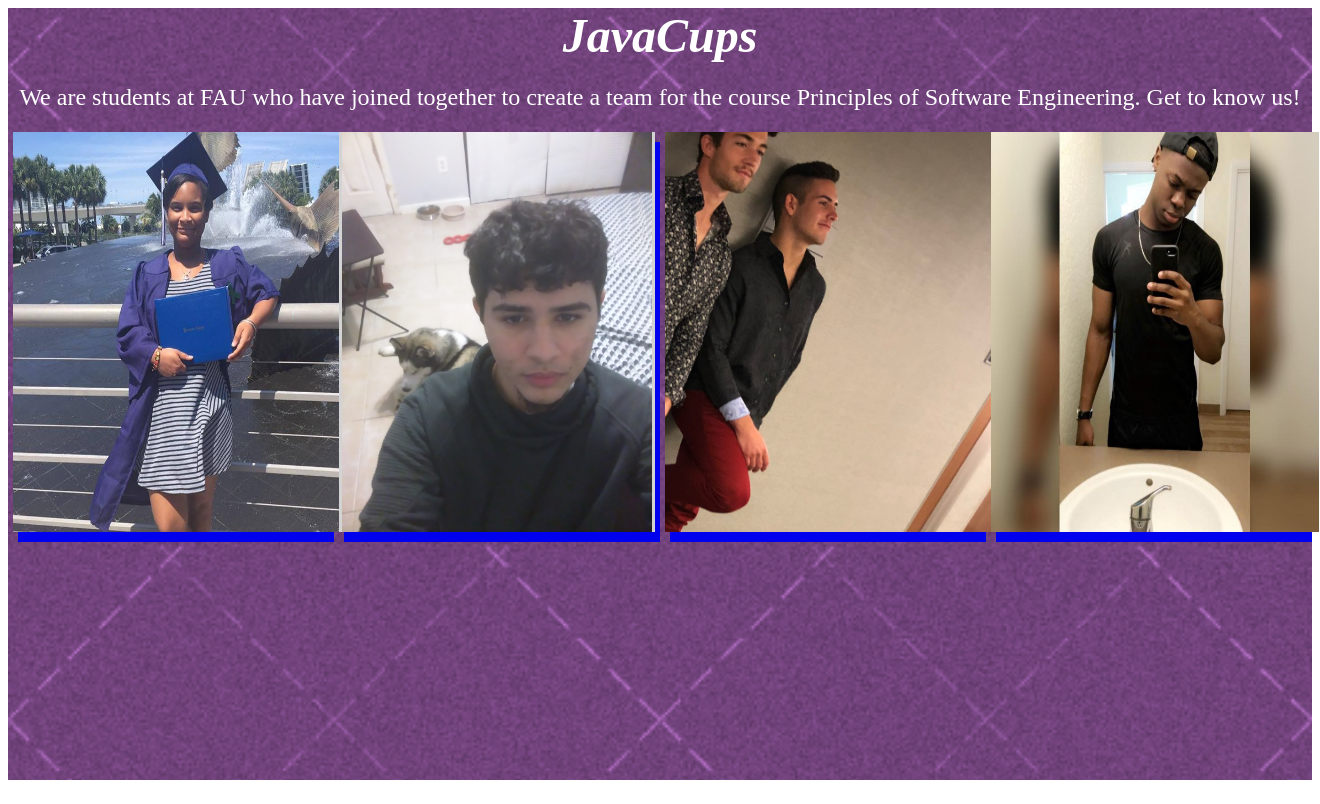
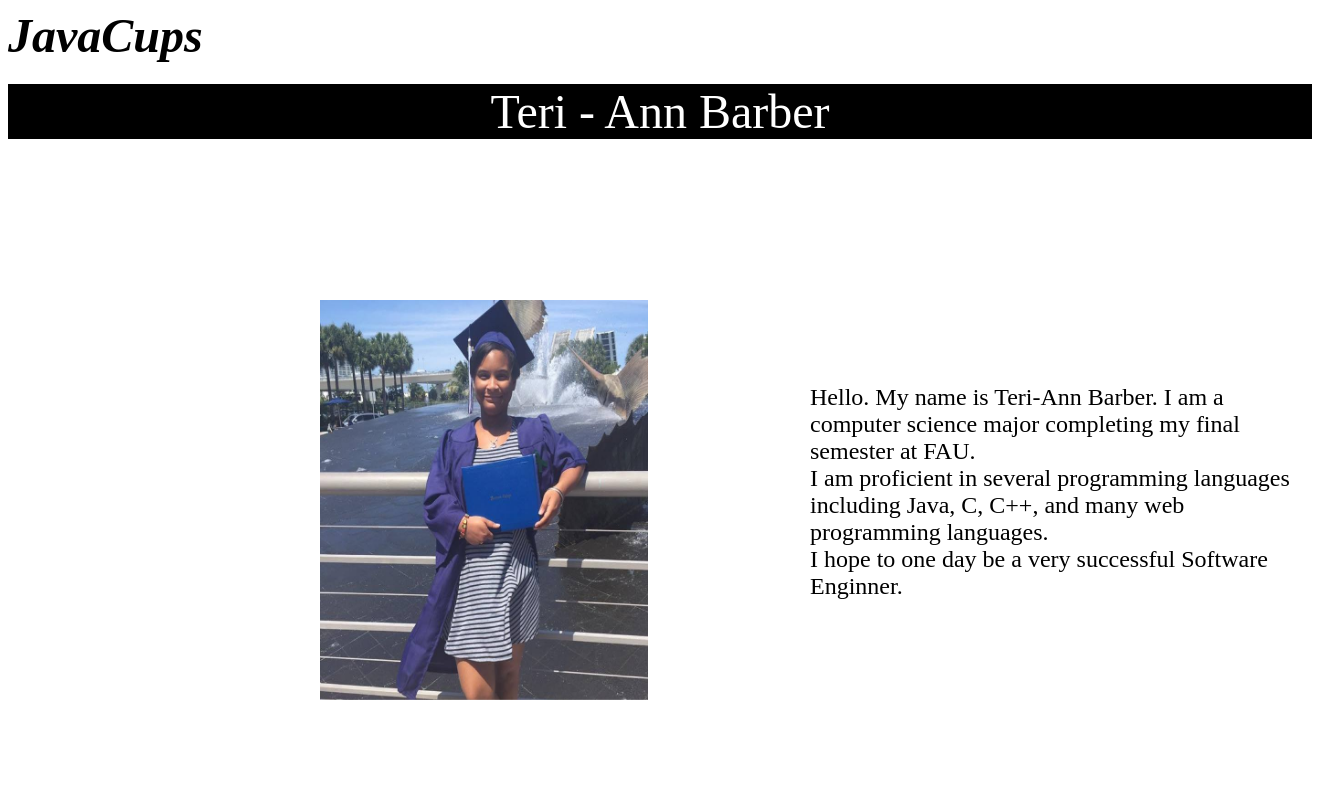
Before and after one commit to cen4010-s2019-g01/TeamProject, a PHP site: page / in a window 1320 px wide. After the commit the page ends 700 px from the top, so only its background shows below. Run offline with PHP 8.4, Linux system fonts and the light colour scheme.

Commit message:
teri about page

```diff
--- a/decor.css
+++ b/decor.css
@@ -1,48 +1,19 @@
-
-.body {
-  margin: 0;
-  padding: 0;
+.name {
   text-align: center;
 }
-a{
-    display:inline-block;
-    position: relative;
-    margin: 5px;
-    float:left;
-    width: calc(25% - 10px);
-    height:400px;
-    background-color: lightgrey;
-    box-shadow: 5px 10px;
+.text {
+  position: fixed;
+  bottom: 200;
+  right: 10px;
+  width: 500px;
 }
-a:hover {
-  opacity: 0.7;
-  position: relative;
+.image {
+  position: fixed;
+  bottom: 100;
+  right: 500px;
+  width: 500px;
+
 }
-
-a[title]:hover:after {
-  content: attr(title);
-  cpadding: 4px 8px;
-  color: #333;
-  position: absolute;
-  left: 0;
-  top: 100%;
-  white-space: nowrap;
-  z-index: 20px;
-  -moz-border-radius: 5px;
-  -webkit-border-radius: 5px;
-  border-radius: 5px;
-  -moz-box-shadow: 0px 0px 4px #222;
-  -webkit-box-shadow: 0px 0px 4px #222;
-  box-shadow: 0px 0px 4px #222;
-  background-image: -moz-linear-gradient(top, #eeeeee, #cccccc);
-  background-image: -webkit-linear-gradient(top, #eeeeee, #cccccc);
-  background-image: -moz-linear-gradient(top, #eeeeee, #cccccc);
-  background-image: -ms-linear-gradient(top, #eeeeee, #cccccc);
-  background-image: -o-linear-gradient(top, #eeeeee, #cccccc);
+.head {
+  background-color: black;
 }
-.background{
-    background-image: url("bg.png");
-    height 100%;
-    background-position: center;
-    background-size: cover;
-  }
--- a/index.html
+++ b/index.html
@@ -1,33 +1,23 @@
 <html>
 <head>
-  <title> About Us </title>
-  <link href="decor.css" rel="stylesheet">
+<title> About Teri </title>
+<link href="decor.css" rel="stylesheet">
 </head>
-<div class = "background">
 <body>
-
-  <div class = "body">
-  <h1><b><i><font size = 54 color = "white"> JavaCups</font></i></b></h1>
-  <p><font size = 5 color = "white">We are students at FAU who have joined together to create
-      a team for the course Principles of Software Engineering.
-                          Get to know us!<font>
-  </p>
-  <a title = "Teri-Ann Barber" href = "https://www.facebook.com/"><img src = "teri.jpg" alt = "teri" style="width:328px;height:400px;"></a>
-  <a title = "Enmanuel Ortiz" href = "https://lamp.cse.fau.edu/~eortiz2018/Introduction/index.html"><img src = "manny.jpg" alt = "Enmanuel" style = "width:310px;height:400px;"></a>
-  <a title = "Richard Santiago" href = "http://lamp.cse.fau.edu/~rsantiago2018/AboutMe/"><img src = "Richard.jpg" alt = "Richard" style="width:328px;height:400px;"></a>
-  <a title = "Sadiki Brown" href = "http://lamp.cse.fau.edu/~sadikibrown2017/p1/"><img src = "Sadiki.jpg" alt = "Sadiki" style="width:328px;height:400px;"></a>
+<h1><b><i><font size = 54> JavaCups</font></i></b></h1>
+<div class = "name"> <font size = 8 color = white> <div class = "head"> Teri - Ann Barber </div></font></div>
+  <br>
+  <br>
+  <br>
+  <br><div class = "text">
+  <font size = 5>
+  Hello. My name is Teri-Ann Barber. I am a computer science major completing my final semester at FAU.
+  <br> I am proficient in several programming languages including Java, C, C++, and many web programming languages.
+  <br> I hope to one day be a very successful Software Enginner.
+    </div>
+  <div class = "image">
+    <img src = "teri.jpg" style="width:328px;height:400px;">
   </div>
-  <p style = "visibility: hidden";>
-  hi
-  <br> {}
-  <br> ji
-  <br> ji
-  <br> hi
-  <br> {}
-  <br> ji
-  <br> ji
-  <br> hi
-</p>
+</font>
 </body>
-</div>
 </html>
```
